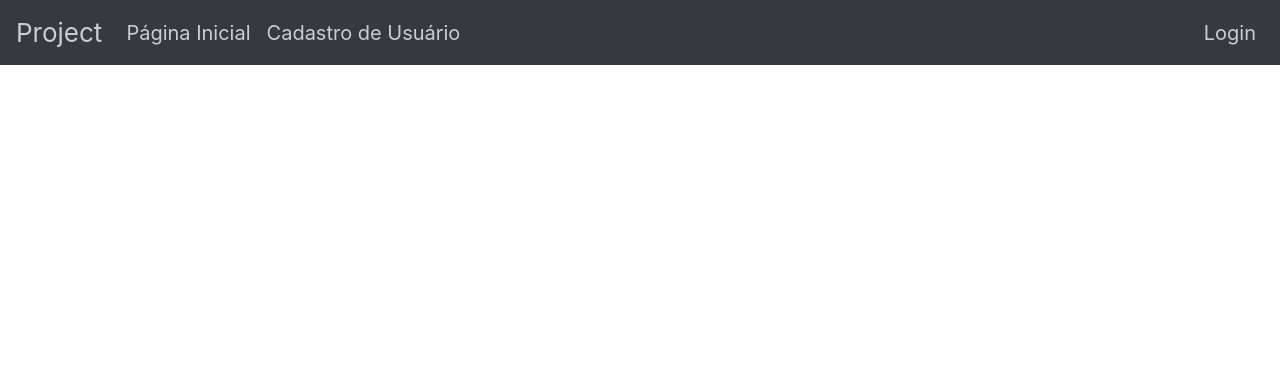
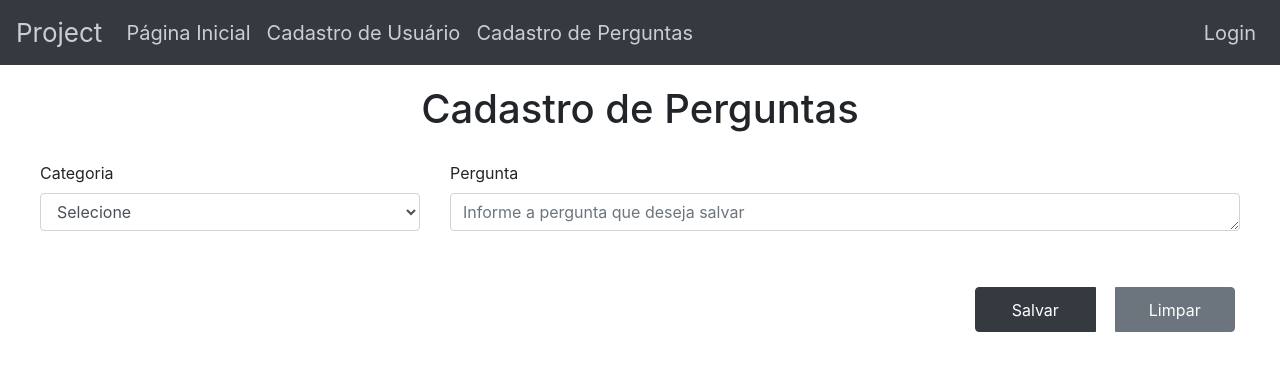
Before and after one commit to AnaB-hub/react_project, a React (Create React App) app in the folder project/: page /cadastro-question in a window 1280 px wide. Shown: the top 370 px of the page. Built offline with nearby package versions, Linux system fonts and the light colour scheme; data requests are answered from the project's data file.

Commit message:
Adiciona o cadastro de perguntas ao sistema

```diff
--- a/project/db.json
+++ b/project/db.json
@@ -48,6 +48,89 @@
       "senha": "a",
       "email": "q@d",
       "id": 7
+    },
+    {
+      "nome": "dfsf",
+      "cpf": "fzsf",
+      "senha": "fef",
+      "email": "a@dd",
+      "id": 8
+    },
+    {
+      "nome": "",
+      "cpf": "",
+      "senha": "",
+      "email": "",
+      "id": 9
+    },
+    {
+      "nome": "",
+      "cpf": "",
+      "senha": "",
+      "email": "",
+      "id": 10
+    },
+    {
+      "nome": "",
+      "cpf": "",
+      "senha": "",
+      "email": "",
+      "id": 11
+    },
+    {
+      "nome": "",
+      "cpf": "",
+      "senha": "",
+      "email": "",
+      "id": 12
+    },
+    {
+      "nome": "aaa",
+      "cpf": "555555555",
+      "senha": "555555",
+      "email": "",
+      "id": 13
+    }
+  ],
+  "question": [
+    {
+      "question": "Uma pergunta ai",
+      "categoria": "4",
+      "id": 1
+    },
+    {
+      "question": "Outra pergunta",
+      "categoria": "2",
+      "id": 2
+    },
+    {
+      "question": "Uma pergunta para teste",
+      "categoria": "2",
+      "id": 3
+    },
+    {
+      "question": "AAAAAAA",
+      "categoria": "5",
+      "id": 4
+    },
+    {
+      "question": "Teste de pergunta com categoria 3",
+      "categoria": "3",
+      "id": 5
+    }
+  ],
+  "categorias": [
+    {
+      "nome": "Categoria 1",
+      "id": 1
+    },
+    {
+      "nome": "Categoria 2",
+      "id": 2
+    },
+    {
+      "nome": "Categoria 3",
+      "id": 3
     }
   ]
 }
--- a/project/src/components/Menu/menu.js
+++ b/project/src/components/Menu/menu.js
@@ -24,6 +24,11 @@ function Menu() {
               Cadastro de Usuário
             </Link>
           </Nav.Link>
+          <Nav.Link>
+            <Link className="menu" to="/cadastro-question">
+              Cadastro de Perguntas
+            </Link>
+          </Nav.Link>
         </Nav>
         <Nav>
           <Nav.Link>
--- a/project/src/pages/Home/home.js
+++ b/project/src/pages/Home/home.js
@@ -1,4 +1,5 @@
 import React from "react";
+import "./home.css";
 
 function Home() {
   return (
--- /dev/null
+++ b/project/src/pages/Question/cadastro-question/Cadastro-question.js
@@ -0,0 +1,113 @@
+import React, { useState, useEffect } from "react";
+import { Alert, Form, ButtonGroup, Button } from "react-bootstrap";
+
+import api from "./../../../services/api";
+
+function CadastroQuestion() {
+  const [question, setQuestion] = useState("");
+  const [categoria, setCategoria] = useState("");
+  const [categorias, setCategorias] = useState([]);
+  const [show, setShow] = useState(false);
+  const [sucess, setSucess] = useState(false);
+  const [mensage, setMessage] = useState("");
+
+  useEffect(() => {
+    async function getCategorias() {
+      let categorias = await api.get("/categorias");
+      setCategorias(categorias.data);
+    }
+    getCategorias();
+  }, []);
+
+  async function handleRegister(e) {
+    e.preventDefault();
+    const data = {
+      question,
+      categoria,
+    };
+    setSucess(false);
+    const response = await api.post("/question", data);
+    if (response.status === 200 || response.status === 201) {
+      setMessage("Cadastrado com sucesso!");
+      setShow(true);
+      setSucess(true);
+      limpar();
+      return;
+    }
+    //TODO Verificar pq não acusa a msg de erro
+    setShow(true);
+    setMessage("Erro ao cadastrar!");
+  }
+
+  function limpar() {
+    setCategoria("");
+    setQuestion("");
+  }
+
+  return (
+    <div className="body">
+      {show && (
+        <Alert
+          variant={sucess ? "success" : "danger"}
+          onClose={() => setShow(false)}
+          dismissible
+        >
+          <Alert.Heading>{mensage}</Alert.Heading>
+        </Alert>
+      )}
+      <div className="titulo">
+        <h1>Cadastro de Perguntas</h1>
+      </div>
+      <Form onSubmit={handleRegister}>
+        <div className="row">
+          <div className="col-lg-4">
+            <Form.Group controlId="exampleForm.ControlSelect1">
+              <Form.Label>Categoria</Form.Label>
+              <Form.Control
+                as="select"
+                value={categoria}
+                onChange={(e) => setCategoria(e.target.value)}
+                required
+              >
+                <option>Selecione</option>
+                {categorias.map((categoria) => (
+                  <option value={categoria.id}>{categoria.nome}</option>
+                ))}
+              </Form.Control>
+            </Form.Group>
+          </div>
+          <div className="col-lg-8">
+            <Form.Group>
+              <Form.Label>Pergunta</Form.Label>
+              <Form.Control
+                as="textarea"
+                rows="1"
+                placeholder="Informe a pergunta que deseja salvar"
+                value={question}
+                onChange={(e) => setQuestion(e.target.value)}
+                required
+              />
+            </Form.Group>
+          </div>
+        </div>
+        <div className="row alinhar">
+          <ButtonGroup className="buttonGroup">
+            <Button variant="dark" className="button" type="submit">
+              Salvar
+            </Button>
+            <Button
+              variant="secondary"
+              className="button"
+              type="button"
+              onClick={limpar}
+            >
+              Limpar
+            </Button>
+          </ButtonGroup>
+        </div>
+      </Form>
+    </div>
+  );
+}
+
+export default CadastroQuestion;
--- a/project/src/pages/User/CadastroUser.js
+++ b/project/src/pages/User/CadastroUser.js
@@ -12,8 +12,6 @@ function CadastroUser() {
   const [show, setShow] = useState(false);
   const [sucess, setSucess] = useState(false);
   const [mensage, setMessage] = useState("");
-
-  // const history = useHistory();
 
   useEffect(() => {}, []);
 
--- a/project/src/routes.js
+++ b/project/src/routes.js
@@ -4,6 +4,7 @@ import { Switch, Route } from "react-router-dom";
 import Home from "./pages/Home/home";
 import CadastroUser from "./pages/User/CadastroUser";
 import Login from "./pages/Login/login";
+import CadastroQuestion from './pages/Question/cadastro-question/Cadastro-question';
 
 function Routes() {
   return (
@@ -11,6 +12,7 @@ function Routes() {
       <Route exact path="/" component={Home} />
       <Route path="/cadastro-usuario" component={CadastroUser} />
       <Route path="/login" component={Login} />
+      <Route path="/cadastro-question" component={CadastroQuestion} />
     </Switch>
   );
 }
```
Also changed, not shown: project/src/pages/Home/home.css (added).
